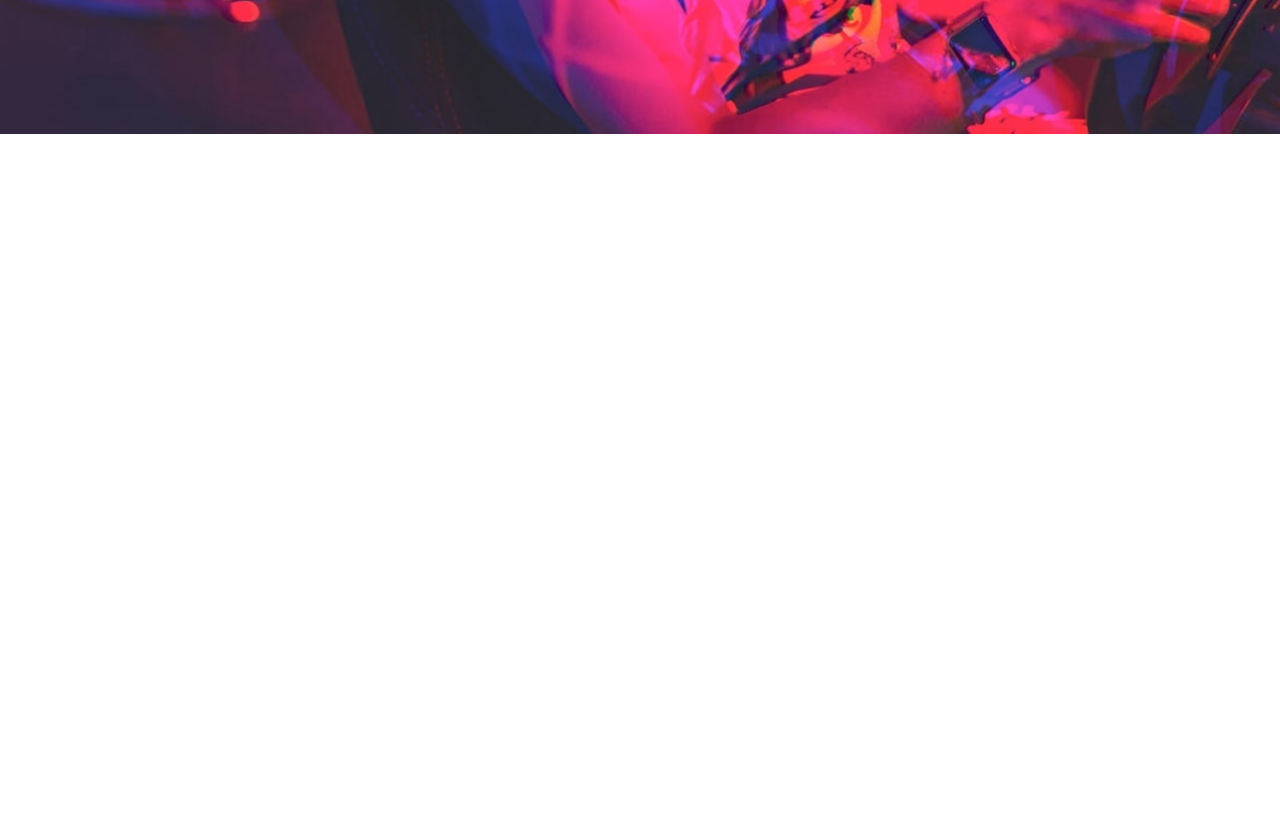
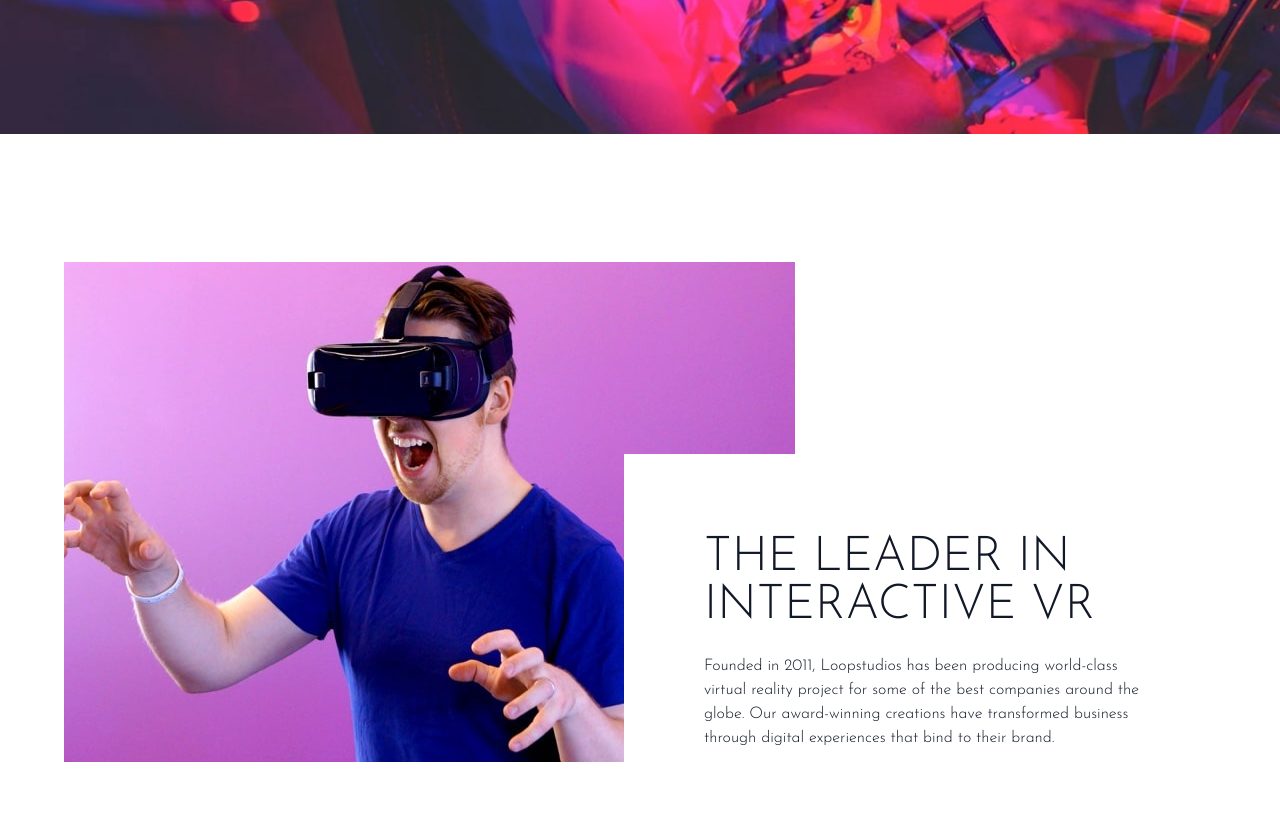
Before and after one commit to Ralph-souza/traversy-tailwind-course-project-2, a website: page index.html in a window 1280 px wide. Shown: the part 522-1355 px from the top of the page. Before the commit the page ends 800 px from the top, so only its background shows below. Drawn offline with Linux system fonts and the light colour scheme.

Commit message:
Adiciona a secao feature

```diff
--- a/index.html
+++ b/index.html
@@ -55,5 +55,32 @@
             </div>
         </div>
     </section>
+
+    <!-- Feature section -->
+    <section id="feature">
+        <!-- Feature container -->
+        <div
+            class="relative container flex flex-col max-w-6xl mx-auto my-32 px-6 text-gray-900
+            md:flex-row md:px-0"
+        >
+            <!-- Image container -->
+            <img src="images/desktop/image-interactive.jpg" alt="">
+            <!-- Text container -->
+            <div class="top-48 pr-0 bg-white md:absolute md:right-0 md:py-20 md:pl-20">
+                <h2
+                    class="max-w-lg mt-10 mb-6 font-sans text-4xl text-center text-gray-900
+                    uppercase md:text-5xl md:mt-0 md:text-left"
+                >
+                    The leader in interactive VR
+                </h2>
+                <p class="max-w-md text-center md:text-left">
+                    Founded in 2011, Loopstudios has been producing world-class virtual reality
+                    project for some of the best companies around the globe.
+                    Our award-winning creations have transformed business through digital
+                    experiences that bind to their brand.
+                </p>
+            </div>
+        </div>
+    </section>
 </body>
 </html>
```
Also changed, not shown: css/style.css.
